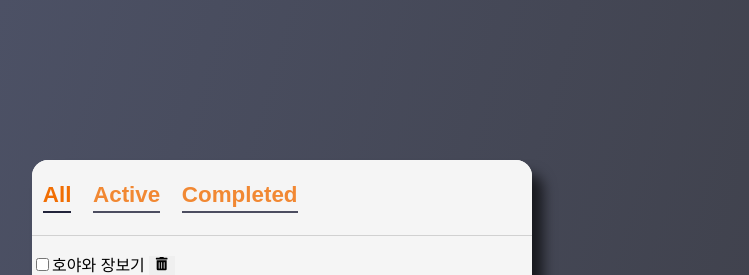
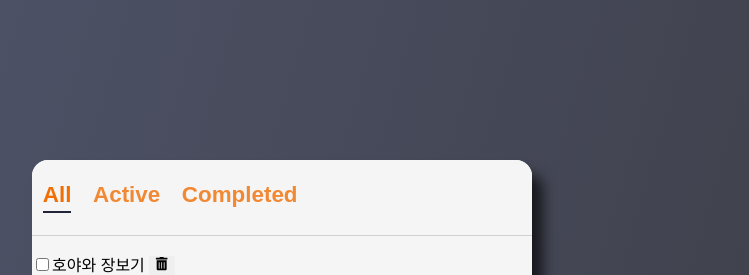
Before and after one commit to eunbi-kang/todo, a React (Create React App) app: page / in a window 1280 px wide. Shown: the top 275 px of the page, without its empty margins (358-1107 px from the left). Built offline with nearby package versions, Linux system fonts and the light colour scheme.

Commit message:
commit message

```diff
--- a/src/components/Header/Header.module.css
+++ b/src/components/Header/Header.module.css
@@ -4,15 +4,10 @@
     align-items: center;
     background-color: var(--color-bg-dark);
     border-bottom: 1px solid var(--color-gray);
-
-
 }
-
 .filters {
     display: flex;
-
 }
-
 .filter {
     font-size: 1.4rem;
     margin: 0.3rem;
@@ -23,13 +18,11 @@
     opacity: 0.8;
     font-weight: bold;
 }
-
 .filter:hover,
 .filter.selected {
     opacity: 1;
 }
-
-.filter::after {
+.filter.selected::after {
     content: '';
     display: block;
     margin-top: 0.2rem;
```
